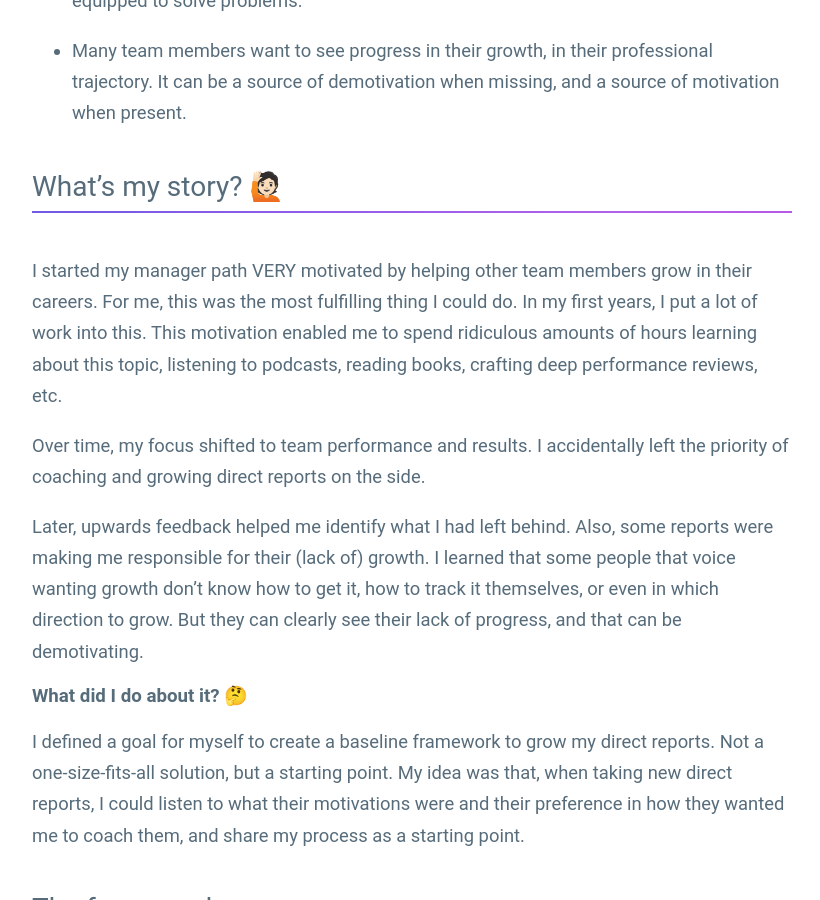
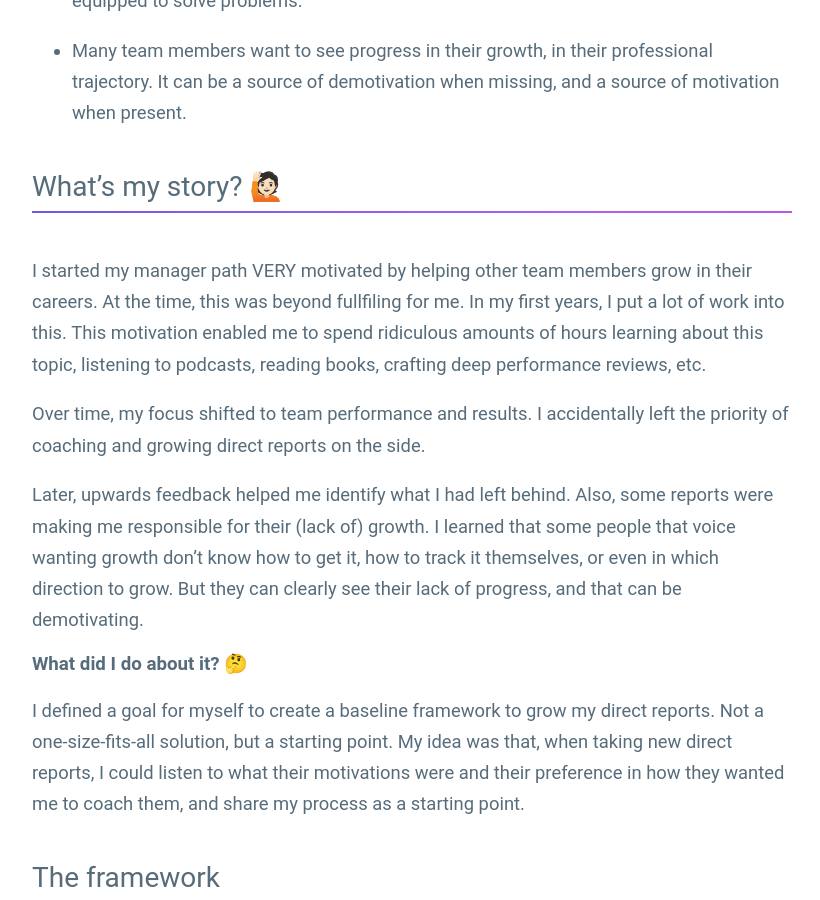
Before and after one commit to guillermodlpa/site, a Jekyll site: the page built from _posts/2021-12-08-growth-of-direct-reports.markdown, in a window 1280 px wide and 900 px high, scrolled down 2249 px. Shown: the whole window, without its empty margins (228-1048 px from the left). Built offline with Jekyll 4.4.1, drawn with Linux system fonts in a browser that asks for light colours.

Commit message:
Updated Growth Of Direct Reports

```diff
--- a/_posts/2021-12-08-growth-of-direct-reports.markdown
+++ b/_posts/2021-12-08-growth-of-direct-reports.markdown
@@ -35,7 +35,7 @@ Growth can take many shapes:
 
 ## What’s my story? 🙋🏻
 
-I started my manager path VERY motivated by helping other team members grow in their careers. For me, this was the most fulfilling thing I could do. In my first years, I put a lot of work into this. This motivation enabled me to spend ridiculous amounts of hours learning about this topic, listening to podcasts, reading books, crafting deep performance reviews, etc.
+I started my manager path VERY motivated by helping other team members grow in their careers. At the time, this was beyond fullfiling for me. In my first years, I put a lot of work into this. This motivation enabled me to spend ridiculous amounts of hours learning about this topic, listening to podcasts, reading books, crafting deep performance reviews, etc.
 
 Over time, my focus shifted to team performance and results. I accidentally left the priority of coaching and growing direct reports on the side.
 
```
